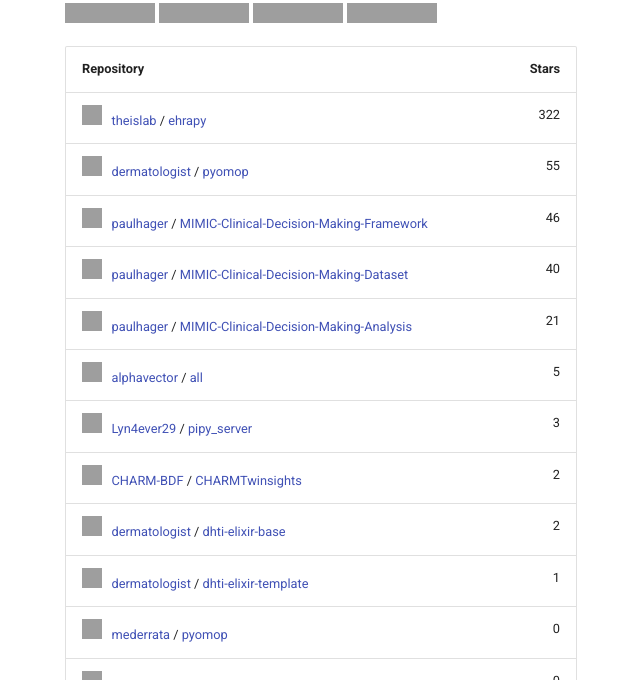
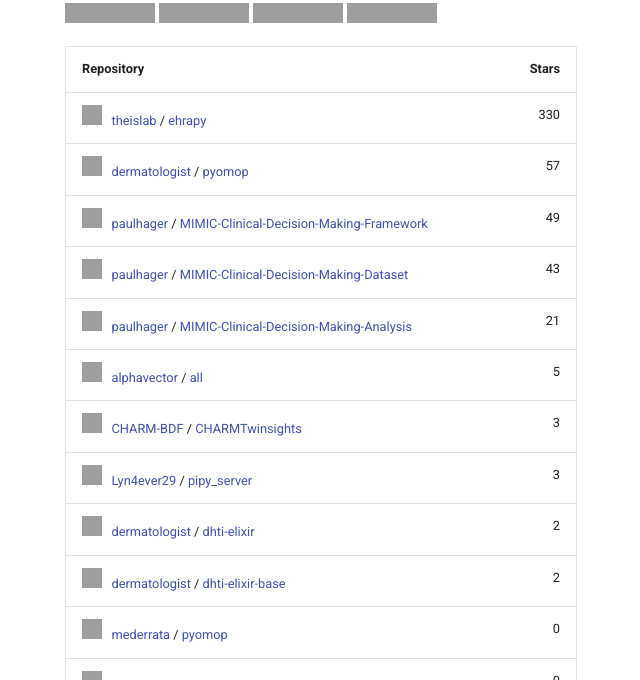
Before and after one commit to dermatologist/fhiry, an MkDocs documentation site: the page built from docs/github-dependents-info.md, in a window 1280 px wide and 1185 px high, cut to the strip 226-906 px from the top of the window. Shown: the whole strip, without its empty margins (231-871 px from the left). Built offline with MkDocs 1.6.1 and Material for MkDocs 9.7.7, drawn with Linux system fonts in a browser that asks for light colours; comment, search, counter and statistics services are not loaded; grey boxes are pictures that could not be loaded.

Commit message:
[GitHub Dependents Info] Updated markdown file(s)

```diff
--- a/docs/github-dependents-info.md
+++ b/docs/github-dependents-info.md
@@ -3,20 +3,20 @@
 [![Generated by github-dependents-info](https://img.shields.io/static/v1?label=Used%20by&message=14&color=informational&logo=slickpic)](https://github.com/dermatologist/fhiry/network/dependents)
 [![Generated by github-dependents-info](https://img.shields.io/static/v1?label=Used%20by%20(public)&message=14&color=informational&logo=slickpic)](https://github.com/dermatologist/fhiry/network/dependents)
 [![Generated by github-dependents-info](https://img.shields.io/static/v1?label=Used%20by%20(private)&message=-14&color=informational&logo=slickpic)](https://github.com/dermatologist/fhiry/network/dependents)
-[![Generated by github-dependents-info](https://img.shields.io/static/v1?label=Used%20by%20(stars)&message=497&color=informational&logo=slickpic)](https://github.com/dermatologist/fhiry/network/dependents)
+[![Generated by github-dependents-info](https://img.shields.io/static/v1?label=Used%20by%20(stars)&message=515&color=informational&logo=slickpic)](https://github.com/dermatologist/fhiry/network/dependents)
 
 | Repository | Stars  |
 | :--------  | -----: |
-|<img class="avatar mr-2" src="https://avatars.githubusercontent.com/u/22319415?s=40&v=4" width="20" height="20" alt="">  &nbsp; [theislab](https://github.com/theislab) / [ehrapy](https://github.com/theislab/ehrapy) | 322 |
-|<img class="avatar mr-2" src="https://avatars.githubusercontent.com/u/6259644?s=40&v=4" width="20" height="20" alt="">  &nbsp; [dermatologist](https://github.com/dermatologist) / [pyomop](https://github.com/dermatologist/pyomop) | 55 |
-|<img class="avatar mr-2" src="https://avatars.githubusercontent.com/u/15194617?s=40&v=4" width="20" height="20" alt="">  &nbsp; [paulhager](https://github.com/paulhager) / [MIMIC-Clinical-Decision-Making-Framework](https://github.com/paulhager/MIMIC-Clinical-Decision-Making-Framework) | 46 |
-|<img class="avatar mr-2" src="https://avatars.githubusercontent.com/u/15194617?s=40&v=4" width="20" height="20" alt="">  &nbsp; [paulhager](https://github.com/paulhager) / [MIMIC-Clinical-Decision-Making-Dataset](https://github.com/paulhager/MIMIC-Clinical-Decision-Making-Dataset) | 40 |
+|<img class="avatar mr-2" src="https://avatars.githubusercontent.com/u/22319415?s=40&v=4" width="20" height="20" alt="">  &nbsp; [theislab](https://github.com/theislab) / [ehrapy](https://github.com/theislab/ehrapy) | 330 |
+|<img class="avatar mr-2" src="https://avatars.githubusercontent.com/u/6259644?s=40&v=4" width="20" height="20" alt="">  &nbsp; [dermatologist](https://github.com/dermatologist) / [pyomop](https://github.com/dermatologist/pyomop) | 57 |
+|<img class="avatar mr-2" src="https://avatars.githubusercontent.com/u/15194617?s=40&v=4" width="20" height="20" alt="">  &nbsp; [paulhager](https://github.com/paulhager) / [MIMIC-Clinical-Decision-Making-Framework](https://github.com/paulhager/MIMIC-Clinical-Decision-Making-Framework) | 49 |
+|<img class="avatar mr-2" src="https://avatars.githubusercontent.com/u/15194617?s=40&v=4" width="20" height="20" alt="">  &nbsp; [paulhager](https://github.com/paulhager) / [MIMIC-Clinical-Decision-Making-Dataset](https://github.com/paulhager/MIMIC-Clinical-Decision-Making-Dataset) | 43 |
 |<img class="avatar mr-2" src="https://avatars.githubusercontent.com/u/15194617?s=40&v=4" width="20" height="20" alt="">  &nbsp; [paulhager](https://github.com/paulhager) / [MIMIC-Clinical-Decision-Making-Analysis](https://github.com/paulhager/MIMIC-Clinical-Decision-Making-Analysis) | 21 |
 |<img class="avatar mr-2" src="https://avatars.githubusercontent.com/u/11805788?s=40&v=4" width="20" height="20" alt="">  &nbsp; [alphavector](https://github.com/alphavector) / [all](https://github.com/alphavector/all) | 5 |
+|<img class="avatar mr-2" src="https://avatars.githubusercontent.com/u/197785359?s=40&v=4" width="20" height="20" alt="">  &nbsp; [CHARM-BDF](https://github.com/CHARM-BDF) / [CHARMTwinsights](https://github.com/CHARM-BDF/CHARMTwinsights) | 3 |
 |<img class="avatar mr-2" src="https://avatars.githubusercontent.com/u/25952589?s=40&v=4" width="20" height="20" alt="">  &nbsp; [Lyn4ever29](https://github.com/Lyn4ever29) / [pipy_server](https://github.com/Lyn4ever29/pipy_server) | 3 |
-|<img class="avatar mr-2" src="https://avatars.githubusercontent.com/u/197785359?s=40&v=4" width="20" height="20" alt="">  &nbsp; [CHARM-BDF](https://github.com/CHARM-BDF) / [CHARMTwinsights](https://github.com/CHARM-BDF/CHARMTwinsights) | 2 |
+|<img class="avatar mr-2" src="https://avatars.githubusercontent.com/u/6259644?s=40&v=4" width="20" height="20" alt="">  &nbsp; [dermatologist](https://github.com/dermatologist) / [dhti-elixir](https://github.com/dermatologist/dhti-elixir) | 2 |
 |<img class="avatar mr-2" src="https://avatars.githubusercontent.com/u/6259644?s=40&v=4" width="20" height="20" alt="">  &nbsp; [dermatologist](https://github.com/dermatologist) / [dhti-elixir-base](https://github.com/dermatologist/dhti-elixir-base) | 2 |
-|<img class="avatar mr-2" src="https://avatars.githubusercontent.com/u/6259644?s=40&v=4" width="20" height="20" alt="">  &nbsp; [dermatologist](https://github.com/dermatologist) / [dhti-elixir-template](https://github.com/dermatologist/dhti-elixir-template) | 1 |
 |<img class="avatar mr-2" src="https://avatars.githubusercontent.com/u/59177719?s=40&v=4" width="20" height="20" alt="">  &nbsp; [mederrata](https://github.com/mederrata) / [pyomop](https://github.com/mederrata/pyomop) | 0 |
 |<img class="avatar mr-2" src="https://avatars.githubusercontent.com/u/220723675?s=40&v=4" width="20" height="20" alt="">  &nbsp; [ArsMedicaTech](https://github.com/ArsMedicaTech) / [MIMIC-Clinical-Decision-Making-Framework](https://github.com/ArsMedicaTech/MIMIC-Clinical-Decision-Making-Framework) | 0 |
 |<img class="avatar mr-2" src="https://avatars.githubusercontent.com/u/25333729?s=40&v=4" width="20" height="20" alt="">  &nbsp; [Techolution](https://github.com/Techolution) / [ehrapy_sample_repo](https://github.com/Techolution/ehrapy_sample_repo) | 0 |
```
Also changed, not shown: README.md (+1 -1 lines).
